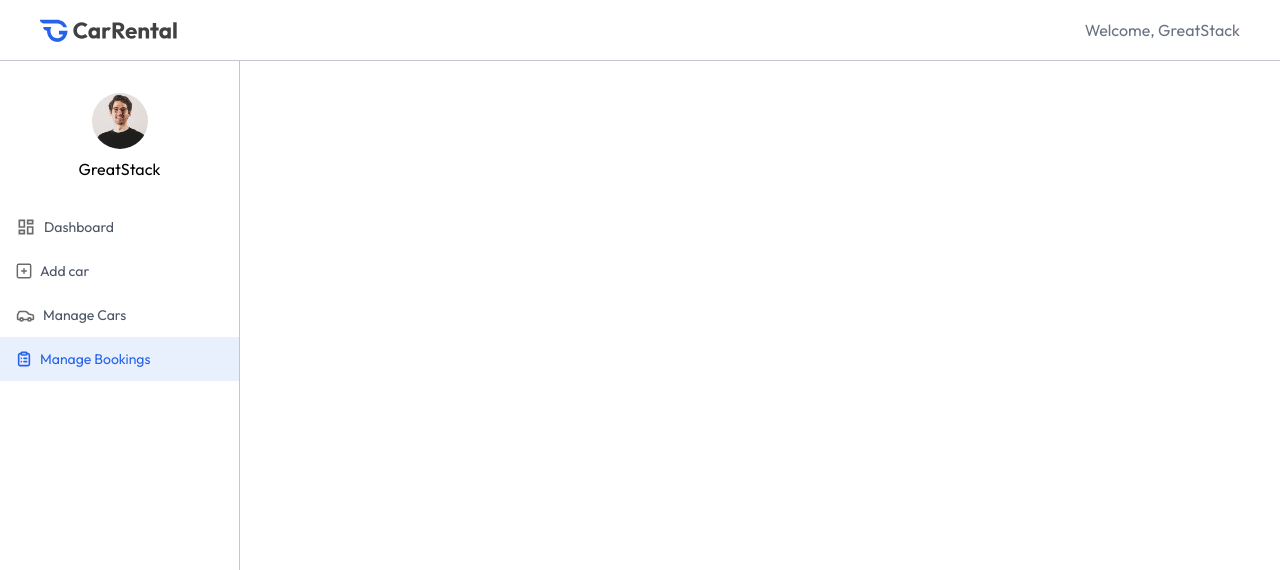
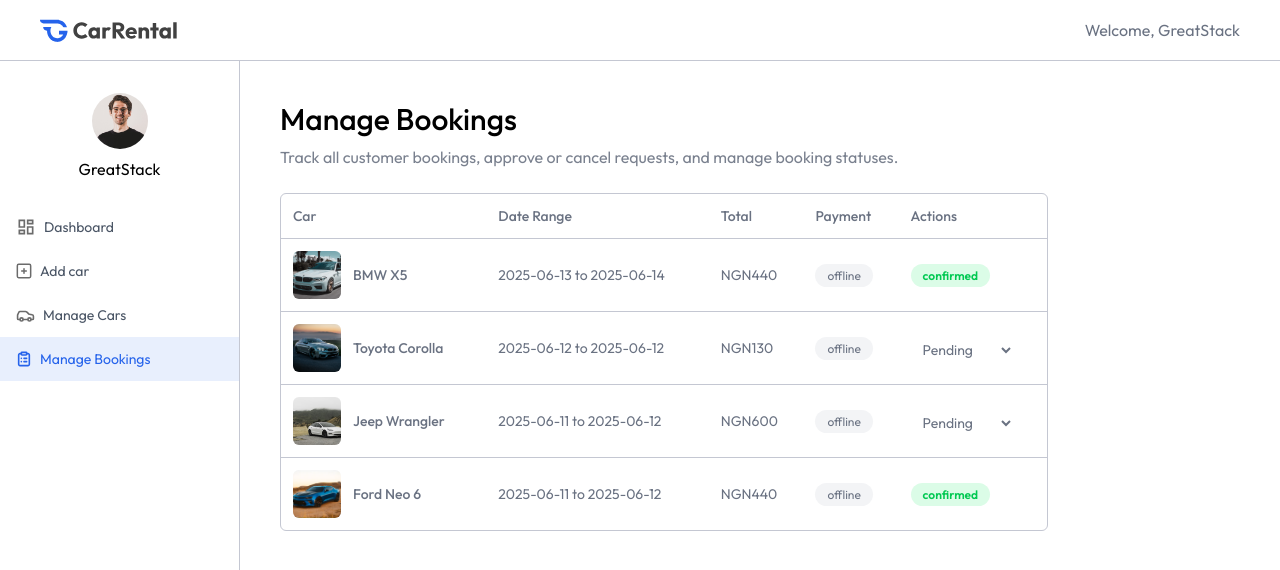
Before and after one commit to Mayor-chuke34/Car-rental, a React (Vite) app: page /owner/manage-bookings in a window 1280 px wide. Shown: the top 570 px of the page. Built offline with nearby package versions, Linux system fonts and the light colour scheme.

Commit message:
updated pages

```diff
--- a/src/pages/Owner/ManageBookings.jsx
+++ b/src/pages/Owner/ManageBookings.jsx
@@ -1,9 +1,72 @@
-import React from 'react'
+import React, { useEffect, useState } from 'react'
+import { dummyMyBookingsData } from '../../assets/assets'
+import Title from '../../components/owner/Title'
 
 const ManageBookings = () => {
+
+    const currency = import.meta.env.VITE_CURRENCY
+    const [bookings, setBookings] = useState([])
+
+    const fetchOwnerBookings = async ()=>{
+        setBookings(dummyMyBookingsData)
+    }
+
+    useEffect(()=>{
+        fetchOwnerBookings()
+    },[])
+
   return (
-    <div>
+    <div className='px-4 pt-10 md:px-10 w-full'>
 
+    <Title title="Manage Bookings" subTitle="Track all customer bookings, approve or cancel requests, and manage booking statuses."/>
+
+    <div className='max-w-3xl w-full rounded-md overflow-hidden border border-borderColor mt-6'>
+        <table className='w-full border-collapse text-left text-sm text-gray-600'>
+            <thead className='text-gray-500'>
+                <tr>
+                    <th className="p-3 font-medium">Car</th>
+                    <th className="p-3 font-medium max-md:hidden">Date Range</th>
+                    <th className="p-3 font-medium">Total</th>
+                    <th className="p-3 font-medium max-md:hidden">Payment</th>
+                    <th className="p-3 font-medium">Actions</th>
+                </tr>
+            </thead>
+            <tbody>
+                {bookings.map((booking, index)=>(
+                    <tr key={index}className='border-t border-borderColor text-gray-500'>
+
+                        <td className='p-3 flex items-center gap-3'>
+                            <img src={booking.car.image} alt="" className='h-12 w-12 aspect-square rounded-md object-cover'/>
+                            <p className='font-medium max-md:hidden'>{booking.car.brand} {booking.car.model}</p>
+                        </td>
+
+                        <td className='p-3 max-md:hidden'>
+                            {booking.pickupDate.split('T')[0]} to {booking.returnDate.split('T')[0]}
+                        </td>
+
+                        <td className='p-3'>{currency}{booking.price}</td>
+
+                        <td className='p-3 max-md:hidden'>
+                            <span className='bg-gray-100 px-3 py-1 rounded-full text-xs'>offline</span>
+                        </td>
+
+                        <td className='p-3'>
+                            {booking.status === 'pending' ? (
+                                <select value={booking.status} className='px-2 py-1.5 mt-1 text-gray-500 border-borderColor rounded-md outline-none'>
+                                    <option value="pending">Pending</option>
+                                    <option value="cancelled">Cancelled</option>
+                                    <option value="confirmed">Confirmed</option>
+                                </select>
+                            ):(
+                                <span className={`px-3 py-1 rounded-full text-xs font-semibold ${booking.status === 'confirmed' ? 'bg-green-100 text-green-500' : 'bg-red-100 text-red-500'}`}>{booking.status}</span>
+                            )}
+                        </td>
+                    </tr>
+                ))}
+            </tbody>
+
+        </table>
+    </div>
     </div>
   )
 }
--- a/src/pages/Owner/ManageCars.jsx
+++ b/src/pages/Owner/ManageCars.jsx
@@ -1,9 +1,9 @@
 import React, { useEffect, useState } from 'react'
-import { dummyCarData } from '../../assets/assets'
+import { assets, dummyCarData } from '../../assets/assets'
 import Title from '../../components/owner/Title'
 
 const ManageCars = () => {
-
+    const currency = import.meta.env.VITE_CURRENCY
     const [cars, setCars] = useState([])
 
     const fetchOwnerCars = async ()=>{
@@ -19,6 +19,49 @@ const ManageCars = () => {
 
     <Title title="Manage Cars" subTitle="View all listed cars, update their details, or remove them from the booking platform."/>
 
+    <div className='max-w-3xl w-full rounded-md overflow-hidden border border-borderColor mt-6'>
+        <table className='w-full border-collapse text-left text-sm text-gray-600'>
+            <thead className='text-gray-500'>
+                <tr>
+                    <th className="p-3 font-medium">Car</th>
+                    <th className="p-3 font-medium max-md:hidden">Category</th>
+                    <th className="p-3 font-medium">Price</th>
+                    <th className="p-3 font-medium max-md:hidden">Status</th>
+                    <th className="p-3 font-medium">Actions</th>
+                </tr>
+            </thead>
+            <tbody>
+                {cars.map((car, index)=>(
+                    <tr key={index}className='border-t border-borderColor'>
+
+                        <td className='p-3 flex items-center gap-3'>
+                            <img src={car.image} alt=""  className="h-12 w-12 aspect-square rounded-md object-cover"/>
+                            <div className='max-md:hidden'>
+                                <p className='font-medium'>{car.brand} {car.model}</p>
+                                <p className='text-xs text-gray-500'>{car.seating_capacity} {car.transmission}</p>
+                            </div>
+                        </td>
+
+                        <td className='p-3 max-md:hidden'>{car.category}</td>
+                        <td className='p-3'>{currency}{car.pricePerDay}/day</td>
+
+                        <td className='p-3 max-md:hidden'>
+                            <span className={`px-3 py-1 rounded-full text-xs ${car.isAvaliable ? 'bg-gree-100 text-green-500' : 'bg-red-100 text-red-500'}`}>
+                                {car.isAvaliable ? "Available" : "Unavailable"}
+                            </span>
+                        </td>
+
+                        <td className='flex items-center p-3'>
+                            <img src={car.isAvaliable ? assets.eye_close_icon : assets.eye_icon} alt=""  className='cursor-pointer'/>
+                            <img src={assets.delete_icon} alt=""  className='cursor-pointer'/>
+                        </td>
+                    </tr>
+                ))}
+            </tbody>
+
+        </table>
+    </div>
+
     </div>
   )
 }
```
Also changed, not shown: src/components/Login.jsx (added).
